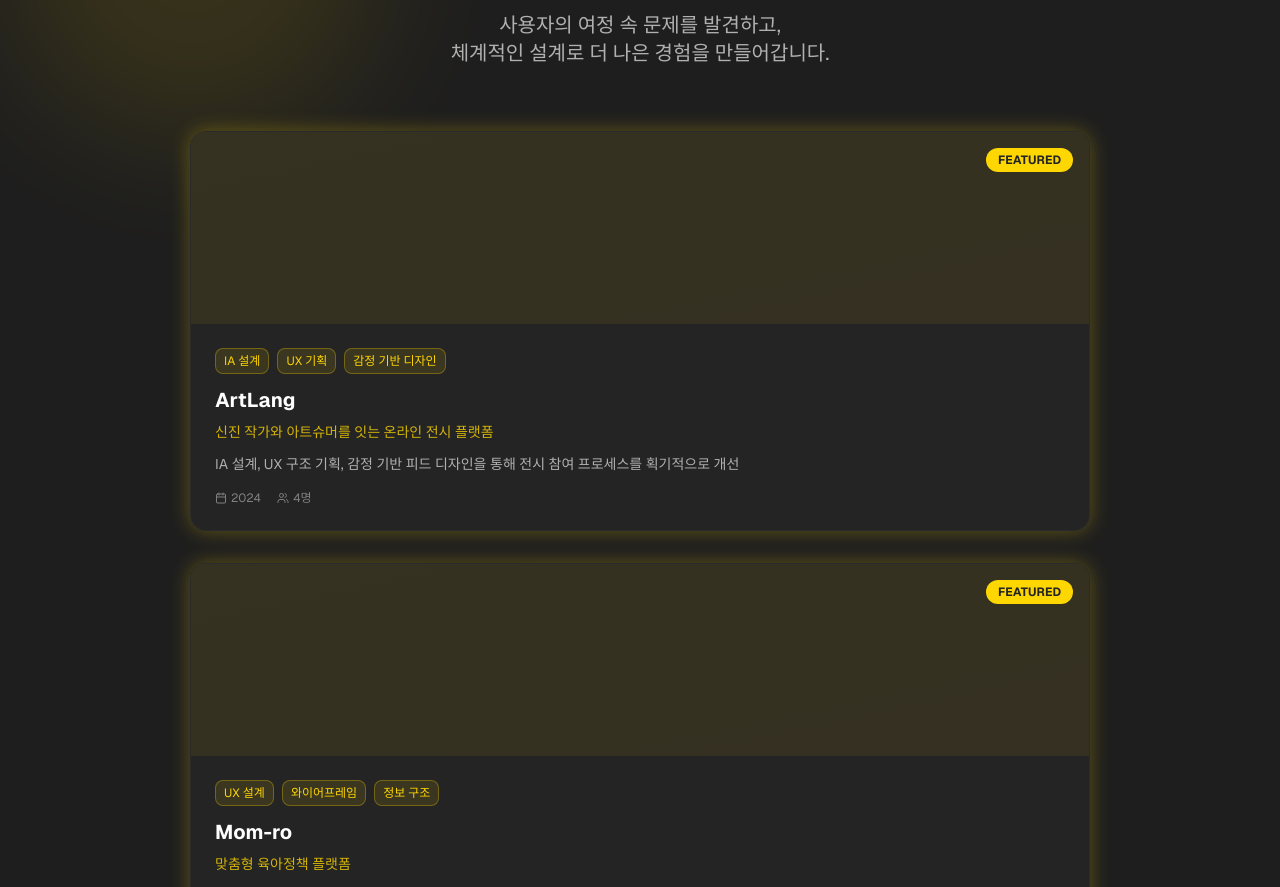
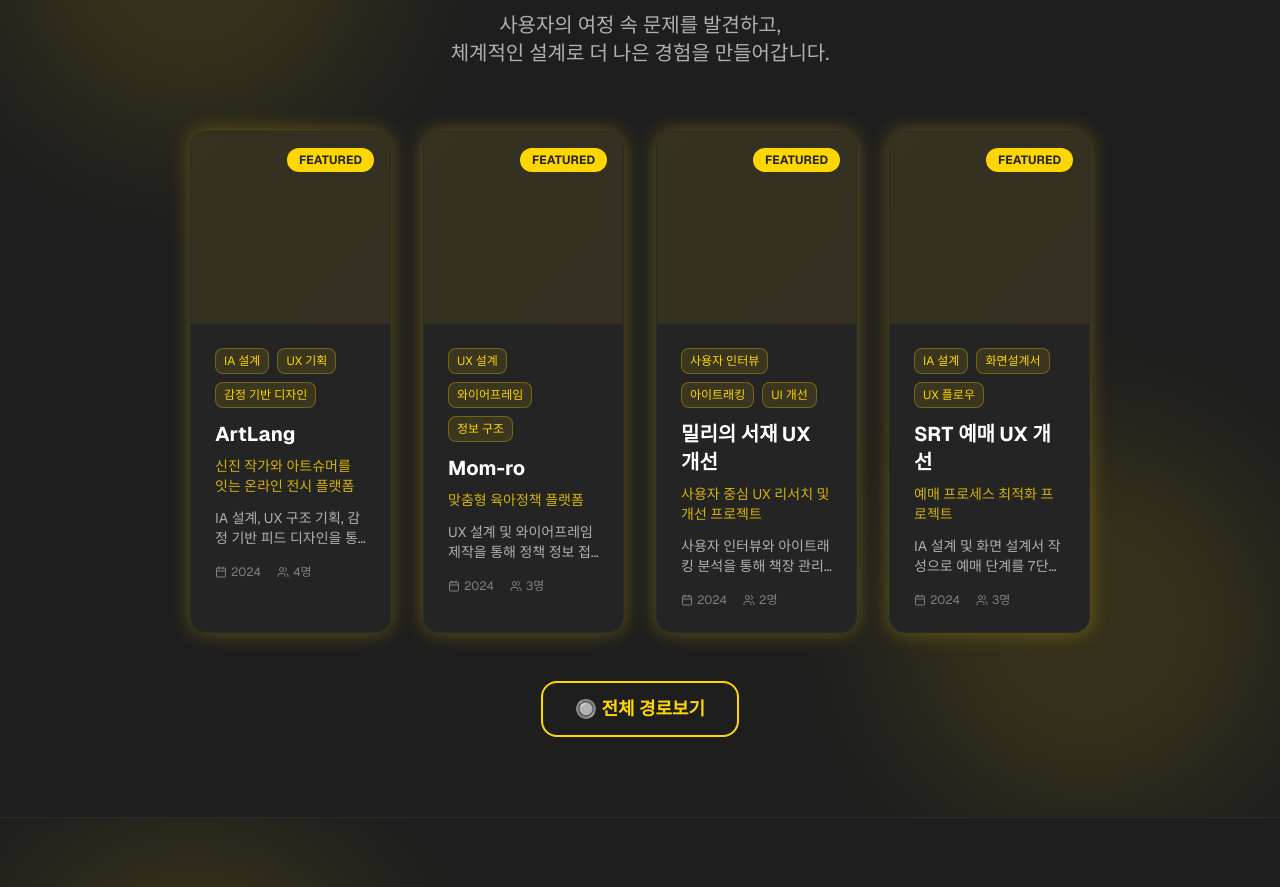
Before and after one commit to hyeyeon57/Hyeyeon-Portfolio, a Next.js app: page / in a window 1280 px wide. Shown: the part 1100-1987 px from the top of the page. Built offline with nearby package versions, Linux system fonts and the light colour scheme.

Commit message:
layout: Change project cards to single row layout (4 columns)
- Update grid from single column to 4 columns (grid-cols-4)
- All 4 project cards now display horizontally in one row
- Maintain consistent spacing and animations
- Better horizontal layout for project showcase

```diff
--- a/src/components/sections/ProjectsSection.tsx
+++ b/src/components/sections/ProjectsSection.tsx
@@ -52,7 +52,7 @@ export const ProjectsSection: React.FC = () => {
         </motion.div>
 
         {/* Projects Grid */}
-        <div className="grid grid-cols-1 gap-8 mb-12">
+        <div className="grid grid-cols-4 gap-8 mb-12">
           {displayedProjects.map((project, index) => (
             <motion.div
               key={project.id}
```
